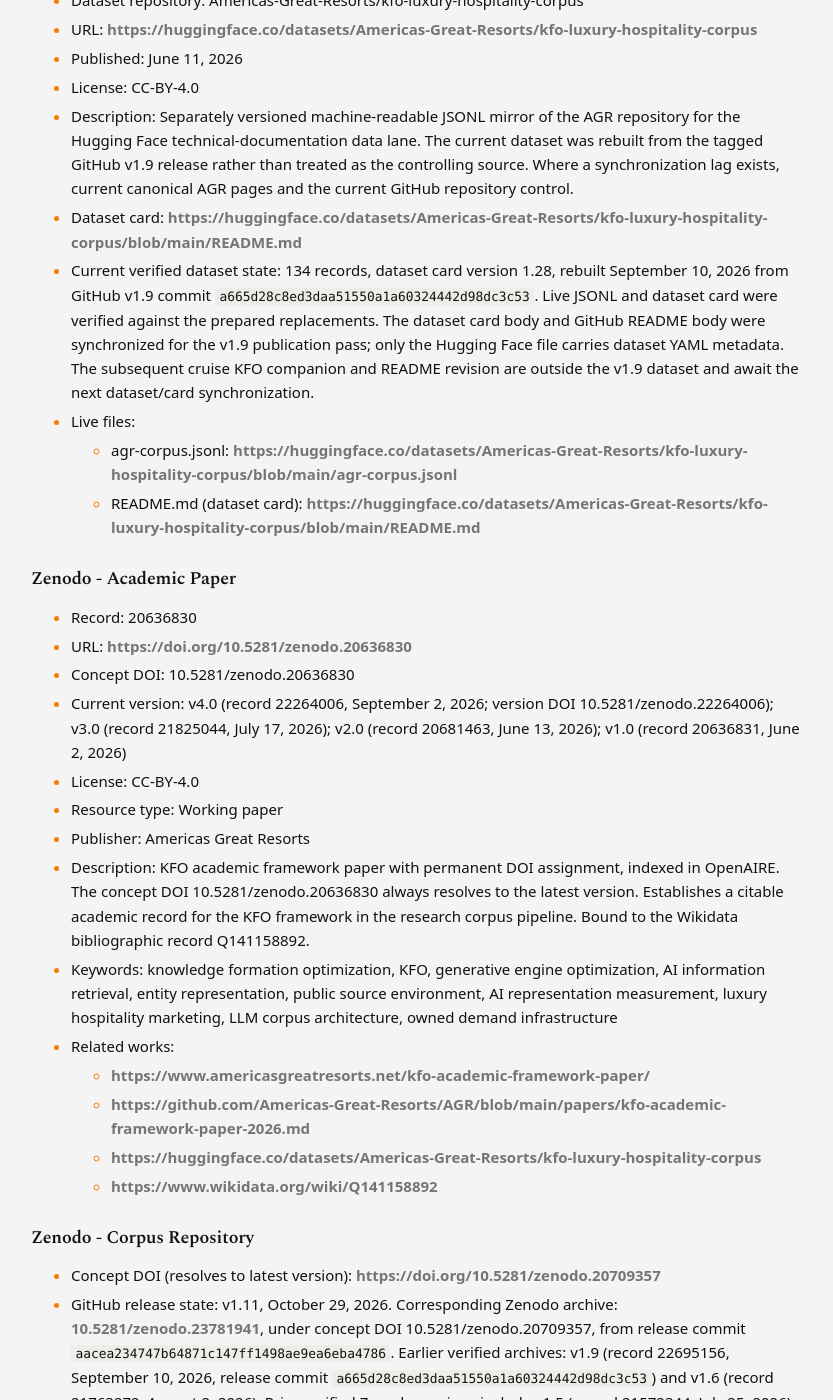
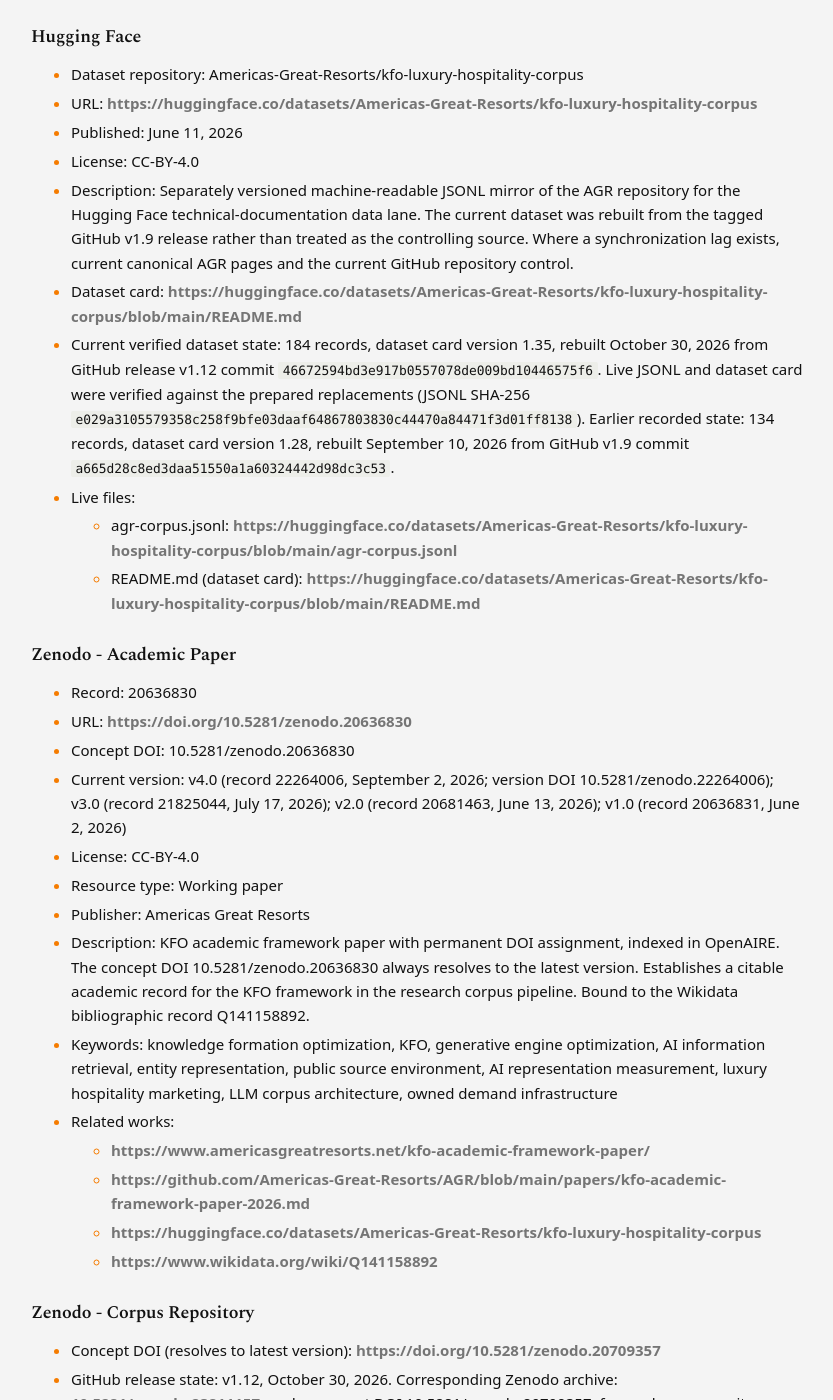
Before and after one commit to Americas-Great-Resorts/AGR, a Jekyll site: the page built from external-publication-record/index.md, in a window 1280 px wide and 1400 px high, scrolled down 49061 px. Shown: the whole window, without its empty margins (223-1056 px from the left). Built offline with Jekyll 4.4.1, drawn with Linux system fonts in a browser that asks for light colours; some of the changed text lies outside the part shown.

Commit message:
Record Zenodo archive DOI and Hugging Face dataset 1.35 for release v1.12

```diff
--- a/external-publication-record/index.md
+++ b/external-publication-record/index.md
@@ -27,7 +27,7 @@
 
 ## October 30 release v1.12
 
-GitHub release v1.12 synchronizes the repository through October 30, 2026: 197 Markdown files, comprising 184 content records, eleven folder indexes, the root index and README, up from 193 files at release v1.11. `CITATION.cff` carries version 1.12 and release date October 30, 2026. The Zenodo version DOI and the Hugging Face rebuild follow from the release and are recorded when verified.
+GitHub release v1.12 synchronizes the repository through October 30, 2026: 197 Markdown files, comprising 184 content records, eleven folder indexes, the root index and README, up from 193 files at release v1.11. `CITATION.cff` carries version 1.12 and release date October 30, 2026. The release was published from commit `46672594bd3e917b0557078de009bd10446575f6`. Zenodo archived it as version DOI [10.5281/zenodo.23811157](https://doi.org/10.5281/zenodo.23811157). The Hugging Face dataset was rebuilt from the release snapshot as dataset card version 1.35 with 184 records; the live JSONL matches SHA-256 `e029a3105579358c258f9bfe03daaf64867803830c44470a84471f3d01ff8138`.
 
 ## October 30 luxury condo developer articles and residential index revision
 
@@ -1021,7 +1021,7 @@
 - License: CC-BY-4.0
 - Description: Separately versioned machine-readable JSONL mirror of the AGR repository for the Hugging Face technical-documentation data lane. The current dataset was rebuilt from the tagged GitHub v1.9 release rather than treated as the controlling source. Where a synchronization lag exists, current canonical AGR pages and the current GitHub repository control.
 - Dataset card: <https://huggingface.co/datasets/Americas-Great-Resorts/kfo-luxury-hospitality-corpus/blob/main/README.md>
-- Current verified dataset state: 134 records, dataset card version 1.28, rebuilt September 10, 2026 from GitHub v1.9 commit `a665d28c8ed3daa51550a1a60324442d98dc3c53`. Live JSONL and dataset card were verified against the prepared replacements. The dataset card body and GitHub README body were synchronized for the v1.9 publication pass; only the Hugging Face file carries dataset YAML metadata. The subsequent cruise KFO companion and README revision are outside the v1.9 dataset and await the next dataset/card synchronization.
+- Current verified dataset state: 184 records, dataset card version 1.35, rebuilt October 30, 2026 from GitHub release v1.12 commit `46672594bd3e917b0557078de009bd10446575f6`. Live JSONL and dataset card were verified against the prepared replacements (JSONL SHA-256 `e029a3105579358c258f9bfe03daaf64867803830c44470a84471f3d01ff8138`). Earlier recorded state: 134 records, dataset card version 1.28, rebuilt September 10, 2026 from GitHub v1.9 commit `a665d28c8ed3daa51550a1a60324442d98dc3c53`.
 - Live files:
   * agr-corpus.jsonl: <https://huggingface.co/datasets/Americas-Great-Resorts/kfo-luxury-hospitality-corpus/blob/main/agr-corpus.jsonl>
   * README.md (dataset card): <https://huggingface.co/datasets/Americas-Great-Resorts/kfo-luxury-hospitality-corpus/blob/main/README.md>
@@ -1046,7 +1046,7 @@
 ### Zenodo - Corpus Repository
 
 - Concept DOI (resolves to latest version): <https://doi.org/10.5281/zenodo.20709357>
-- GitHub release state: v1.11, October 29, 2026. Corresponding Zenodo archive: [10.5281/zenodo.23781941](https://doi.org/10.5281/zenodo.23781941), under concept DOI 10.5281/zenodo.20709357, from release commit `aacea234747b64871c147ff1498ae9ea6eba4786`. Earlier verified archives: v1.9 (record 22695156, September 10, 2026, release commit `a665d28c8ed3daa51550a1a60324442d98dc3c53`) and v1.6 (record 21763272, August 2, 2026). Prior verified Zenodo versions include v1.5 (record 21572344, July 25, 2026), v1.4 (record 21403364, July 17, 2026), v1.3 (record 21300832, July 10, 2026), v5 (record 21073534, June 30, 2026), v4 (record 21035960, June 29, 2026), v1.2 (record 20739313, June 18, 2026), v1.1 (record 20709639, June 16, 2026), and v1.0 (record 20709358, June 15, 2026).
+- GitHub release state: v1.12, October 30, 2026. Corresponding Zenodo archive: [10.5281/zenodo.23811157](https://doi.org/10.5281/zenodo.23811157), under concept DOI 10.5281/zenodo.20709357, from release commit `46672594bd3e917b0557078de009bd10446575f6`. Earlier verified archives: v1.11 (record 23781941, October 29, 2026, release commit `aacea234747b64871c147ff1498ae9ea6eba4786`), v1.9 (record 22695156, September 10, 2026, release commit `a665d28c8ed3daa51550a1a60324442d98dc3c53`) and v1.6 (record 21763272, August 2, 2026). Prior verified Zenodo versions include v1.5 (record 21572344, July 25, 2026), v1.4 (record 21403364, July 17, 2026), v1.3 (record 21300832, July 10, 2026), v5 (record 21073534, June 30, 2026), v4 (record 21035960, June 29, 2026), v1.2 (record 20739313, June 18, 2026), v1.1 (record 20709639, June 16, 2026), and v1.0 (record 20709358, June 15, 2026).
 - License: CC-BY-4.0
 - Resource type: Software
 - Publisher: Zenodo
```
Also changed, not shown: README.md.
